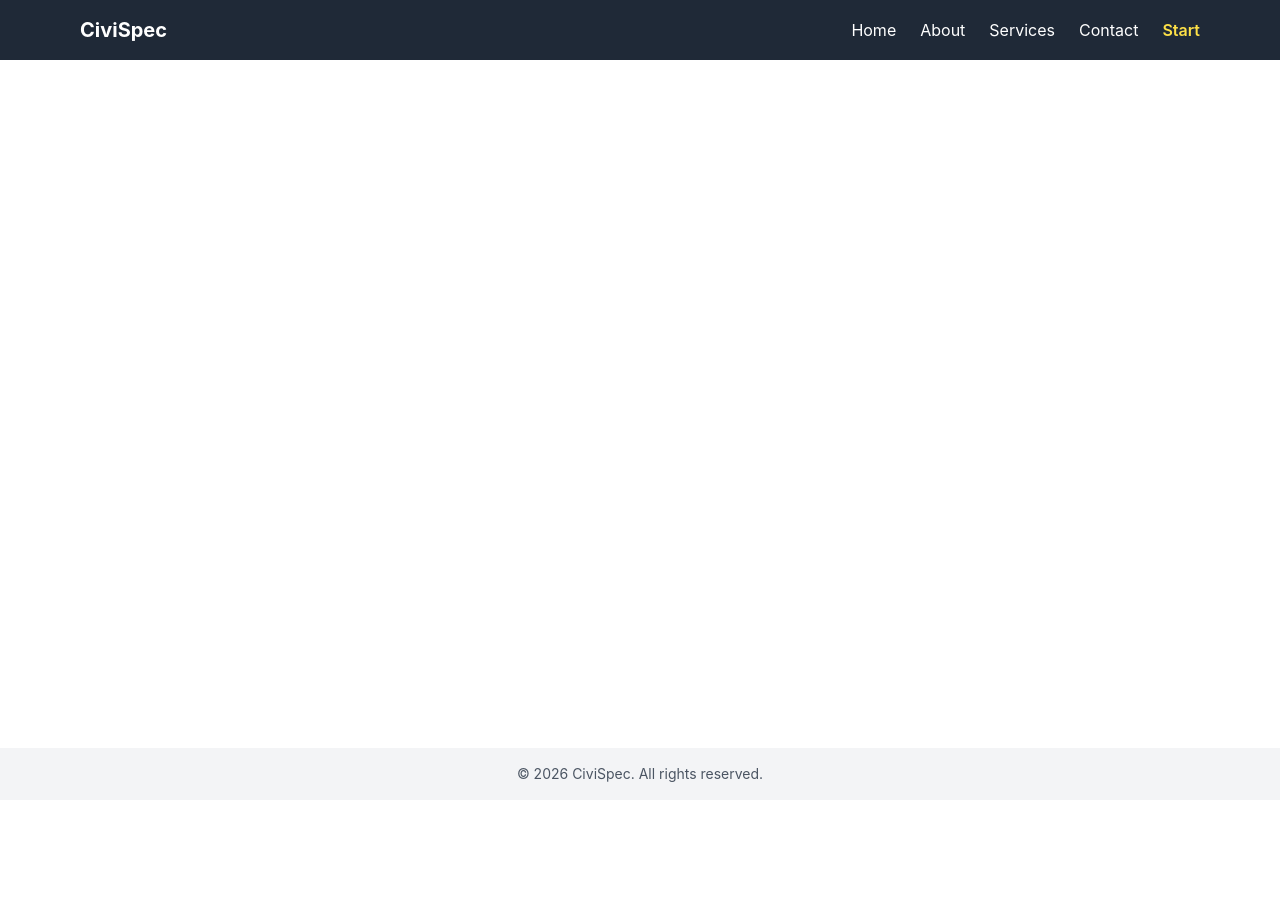
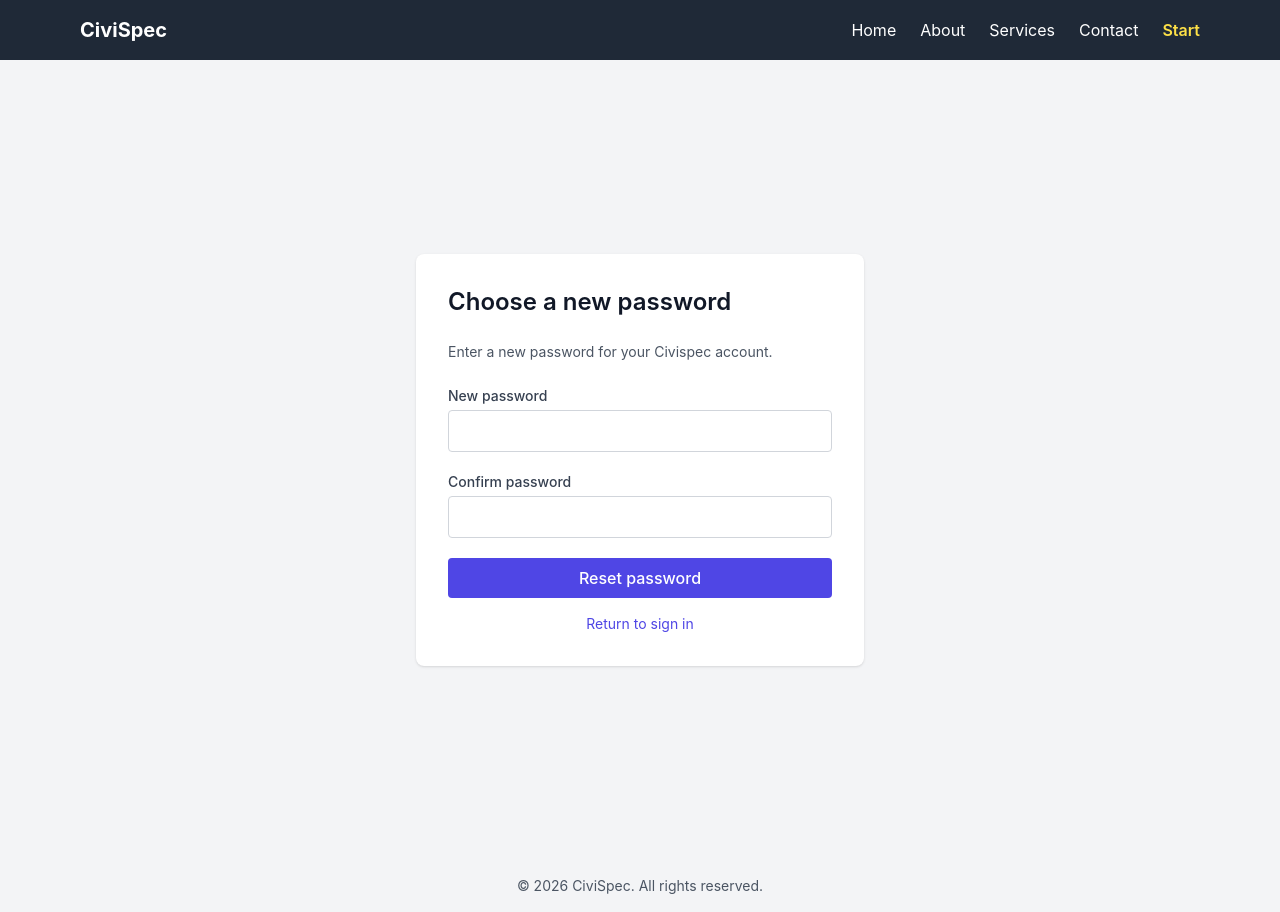
Before and after one commit to acon560-prog/idf-web-app, a React (Create React App) app in the folder client/: page /reset-password in a window 1280 px wide. Before the commit the page ends 800 px from the top, so only its background shows below. Built offline with nearby package versions, Linux system fonts and the light colour scheme.

Commit message:
feat: Add forgot and reset password pages and routes
Co-authored-by: lpaz7580 <lpaz7580@gmail.com>

```diff
--- a/client/src/App.jsx
+++ b/client/src/App.jsx
@@ -12,6 +12,8 @@ import MVPIDFViewerV2 from "./pages/MVPIDFViewerV2.jsx";
 import TestAutocomplete from "./pages/TestAutocomplete.jsx";
 import Login from "./pages/Login.jsx";
 import Signup from "./pages/Signup.jsx";
+import ForgotPassword from "./pages/ForgotPassword.jsx";
+import ResetPassword from "./pages/ResetPassword.jsx";
 import RequireAuth from "./components/RequireAuth.jsx";
 
 function App() {
@@ -26,6 +28,8 @@ function App() {
           <Route path="/contact" element={<Contact />} />
           <Route path="/login" element={<Login />} />
           <Route path="/signup" element={<Signup />} />
+          <Route path="/forgot-password" element={<ForgotPassword />} />
+          <Route path="/reset-password" element={<ResetPassword />} />
           <Route
             path="/start"
             element={
--- /dev/null
+++ b/client/src/pages/ForgotPassword.jsx
@@ -0,0 +1,90 @@
+import React, { useState } from "react";
+import { Link } from "react-router-dom";
+import { buildApiUrl } from "../utils/apiConfig";
+
+function ForgotPassword() {
+  const [email, setEmail] = useState("");
+  const [success, setSuccess] = useState(null);
+  const [error, setError] = useState(null);
+  const [loading, setLoading] = useState(false);
+
+  const handleSubmit = async (event) => {
+    event.preventDefault();
+    setError(null);
+    setSuccess(null);
+    setLoading(true);
+
+    try {
+      const response = await fetch(buildApiUrl("/auth/forgot-password"), {
+        method: "POST",
+        headers: { "Content-Type": "application/json" },
+        body: JSON.stringify({ email }),
+      });
+
+      const data = await response.json().catch(() => ({}));
+
+      if (!response.ok) {
+        throw new Error(data.error || "Unable to process request. Try again.");
+      }
+
+      setSuccess("If that email exists, we sent reset instructions.");
+      setEmail("");
+    } catch (err) {
+      console.error("Forgot password error", err);
+      setError(err.message || "Unexpected error. Try again later.");
+    } finally {
+      setLoading(false);
+    }
+  };
+
+  return (
+    <div className="flex min-h-screen items-center justify-center bg-gray-100 px-4">
+      <div className="w-full max-w-md rounded-lg bg-white p-8 shadow">
+        <h1 className="text-2xl font-semibold text-gray-900 mb-6">
+          Reset your password
+        </h1>
+        <p className="text-sm text-gray-600 mb-6">
+          Enter the email associated with your account and we'll send you a link to
+          create a new password.
+        </p>
+
+        <form onSubmit={handleSubmit} className="space-y-5">
+          <div>
+            <label htmlFor="email" className="block text-sm font-medium text-gray-700 mb-1">
+              Email address
+            </label>
+            <input
+              id="email"
+              type="email"
+              autoComplete="email"
+              className="w-full rounded border border-gray-300 px-3 py-2 focus:border-indigo-500 focus:outline-none focus:ring-1 focus:ring-indigo-500"
+              value={email}
+              onChange={(event) => setEmail(event.target.value)}
+              required
+            />
+          </div>
+
+          {error && <p className="text-sm text-red-600">{error}</p>}
+          {success && <p className="text-sm text-green-600">{success}</p>}
+
+          <button
+            type="submit"
+            disabled={loading}
+            className="w-full rounded bg-indigo-600 py-2 text-white font-medium hover:bg-indigo-700 disabled:cursor-not-allowed disabled:opacity-60"
+          >
+            {loading ? "Sending…" : "Send reset link"}
+          </button>
+        </form>
+
+        <p className="mt-4 text-center text-sm text-gray-600">
+          Remembered your password?{" "}
+          <Link to="/login" className="text-indigo-600 hover:text-indigo-700">
+            Back to sign in
+          </Link>
+        </p>
+      </div>
+    </div>
+  );
+}
+
+export default ForgotPassword;
--- a/client/src/pages/Login.jsx
+++ b/client/src/pages/Login.jsx
@@ -111,12 +111,17 @@ function Login() {
             {loading ? "Signing in…" : "Sign in"}
           </button>
         </form>
-        <p className="mt-4 text-center text-sm text-gray-600">
-          Need an account?{" "}
+        <div className="mt-4 flex justify-between text-sm text-gray-600">
           <Link to="/signup" className="text-indigo-600 hover:text-indigo-700">
-            Sign up
+            Need an account? Sign up
           </Link>
-        </p>
+          <Link
+            to="/forgot-password"
+            className="text-indigo-600 hover:text-indigo-700"
+          >
+            Forgot password?
+          </Link>
+        </div>
       </div>
     </div>
   );
--- /dev/null
+++ b/client/src/pages/ResetPassword.jsx
@@ -0,0 +1,122 @@
+import React, { useState } from "react";
+import { Link, useSearchParams } from "react-router-dom";
+import { buildApiUrl } from "../utils/apiConfig";
+
+function ResetPassword() {
+  const [searchParams] = useSearchParams();
+  const token = searchParams.get("token") || "";
+
+  const [password, setPassword] = useState("");
+  const [confirmPassword, setConfirmPassword] = useState("");
+  const [message, setMessage] = useState(null);
+  const [error, setError] = useState(null);
+  const [loading, setLoading] = useState(false);
+
+  const handleSubmit = async (event) => {
+    event.preventDefault();
+    setError(null);
+    setMessage(null);
+
+    if (!token) {
+      setError("Reset link is missing or invalid.");
+      return;
+    }
+
+    if (password.length < 8) {
+      setError("Password must be at least 8 characters long.");
+      return;
+    }
+
+    if (password !== confirmPassword) {
+      setError("Passwords do not match.");
+      return;
+    }
+
+    setLoading(true);
+
+    try {
+      const response = await fetch(buildApiUrl("/auth/reset-password"), {
+        method: "POST",
+        headers: { "Content-Type": "application/json" },
+        body: JSON.stringify({ token, password }),
+      });
+
+      const data = await response.json().catch(() => ({}));
+
+      if (!response.ok) {
+        throw new Error(data.error || "Unable to reset password. Try again.");
+      }
+
+      setMessage("Password updated! You can now sign in with your new password.");
+      setPassword("");
+      setConfirmPassword("");
+    } catch (err) {
+      console.error("Reset password error", err);
+      setError(err.message || "Unexpected error. Try again later.");
+    } finally {
+      setLoading(false);
+    }
+  };
+
+  return (
+    <div className="flex min-h-screen items-center justify-center bg-gray-100 px-4">
+      <div className="w-full max-w-md rounded-lg bg-white p-8 shadow">
+        <h1 className="text-2xl font-semibold text-gray-900 mb-6">Choose a new password</h1>
+        <p className="text-sm text-gray-600 mb-6">
+          Enter a new password for your Civispec account.
+        </p>
+
+        <form onSubmit={handleSubmit} className="space-y-5">
+          <div>
+            <label htmlFor="password" className="block text-sm font-medium text-gray-700 mb-1">
+              New password
+            </label>
+            <input
+              id="password"
+              type="password"
+              className="w-full rounded border border-gray-300 px-3 py-2 focus:border-indigo-500 focus:outline-none focus:ring-1 focus:ring-indigo-500"
+              value={password}
+              onChange={(event) => setPassword(event.target.value)}
+              required
+              minLength={8}
+            />
+          </div>
+
+          <div>
+            <label htmlFor="confirmPassword" className="block text-sm font-medium text-gray-700 mb-1">
+              Confirm password
+            </label>
+            <input
+              id="confirmPassword"
+              type="password"
+              className="w-full rounded border border-gray-300 px-3 py-2 focus:border-indigo-500 focus:outline-none focus:ring-1 focus:ring-indigo-500"
+              value={confirmPassword}
+              onChange={(event) => setConfirmPassword(event.target.value)}
+              required
+              minLength={8}
+            />
+          </div>
+
+          {error && <p className="text-sm text-red-600">{error}</p>}
+          {message && <p className="text-sm text-green-600">{message}</p>}
+
+          <button
+            type="submit"
+            disabled={loading}
+            className="w-full rounded bg-indigo-600 py-2 text-white font-medium hover:bg-indigo-700 disabled:cursor-not-allowed disabled:opacity-60"
+          >
+            {loading ? "Updating…" : "Reset password"}
+          </button>
+        </form>
+
+        <p className="mt-4 text-center text-sm text-gray-600">
+          <Link to="/login" className="text-indigo-600 hover:text-indigo-700">
+            Return to sign in
+          </Link>
+        </p>
+      </div>
+    </div>
+  );
+}
+
+export default ResetPassword;
```
